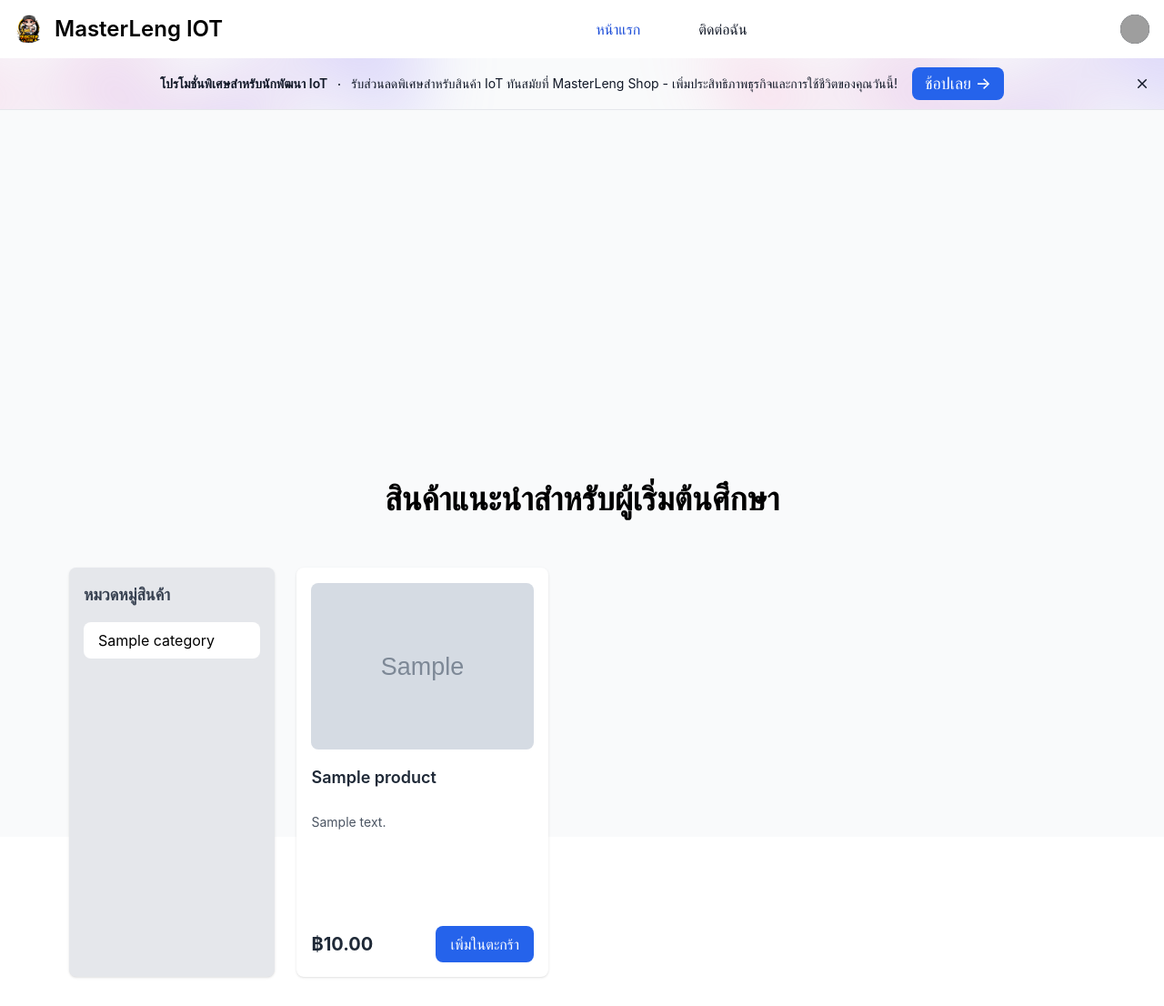
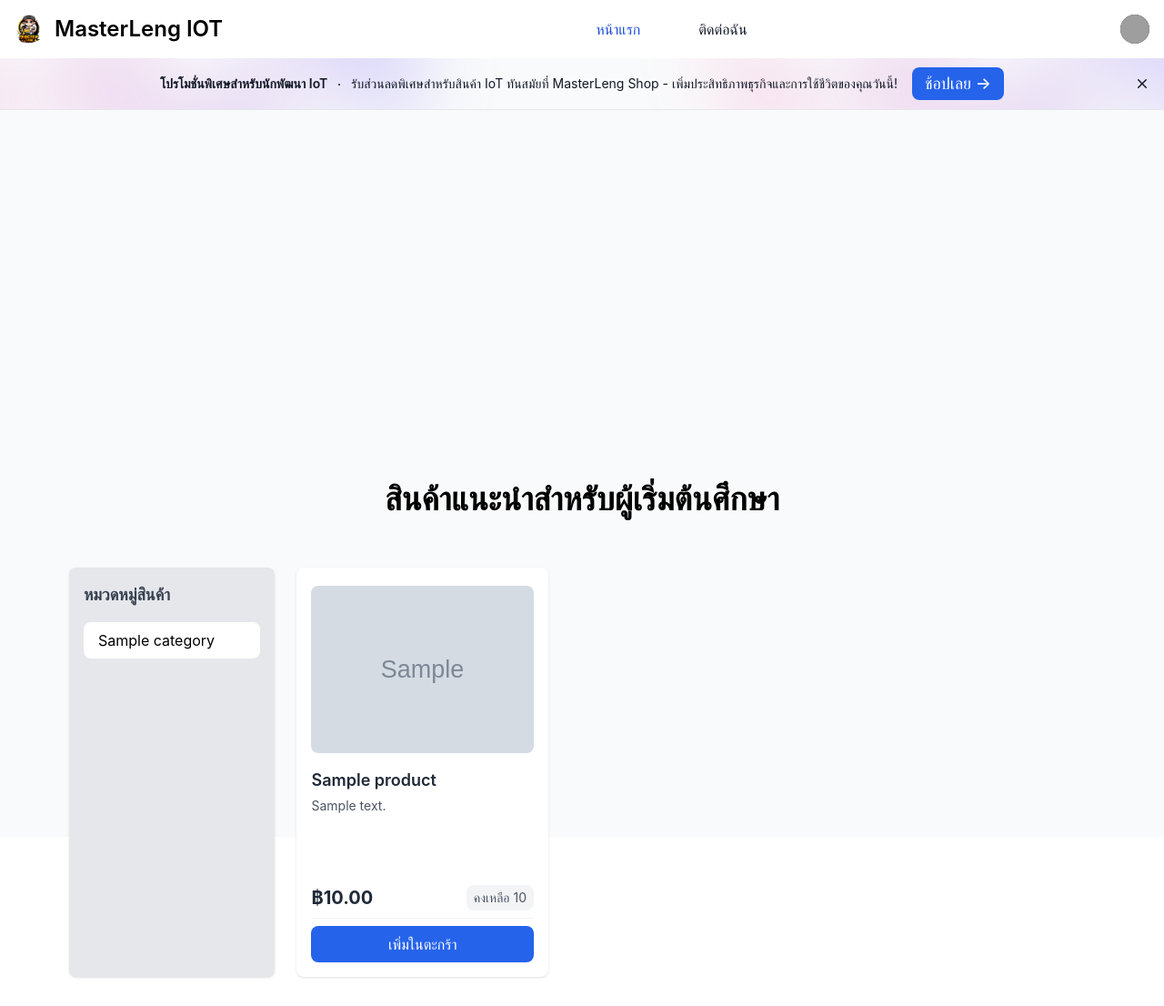
Before and after one commit to Useless007/THESIS_FASTAPI_YOLO, a Python web app: template app/templates/home.html in a window 1280 px wide. Shown: the whole page at 91% size. Run offline with Jinja, Linux system fonts and the light colour scheme; the template is opened without the code that fills it: most values are stand-ins (such as "Sample title", 1, 10 or a date in 2020); grey boxes marked "Sample" are stand-in pictures; some libraries are stand-ins or nearby versions; grey boxes are pictures that could not be loaded.

Commit message:
ทำระบบการตรวจสอบสินค้าก่อนสั่งซื้อหากสินค้ามีกี่ชิ้นในสต๊อกก็จะสั่งสินค้าได้ไม่เกินนั้น

```diff
--- a/app/routers/preparation.py
+++ b/app/routers/preparation.py
@@ -131,7 +131,7 @@ def approve_order(
 
     # เปลี่ยนสถานะออเดอร์เป็น packing
     order.status = "packing"
-    order.assigned_to = current_user.id  # บันทึกว่าใครเป็นคนยืนยันออเดอร์นี้
+    # order.assigned_to = current_user.id  # บันทึกว่าใครเป็นคนยืนยันออเดอร์นี้
 
     db.commit()
     return {"message": f"✅ Order {order_id} approved successfully and stock updated"}
--- a/app/routers/public.py
+++ b/app/routers/public.py
@@ -65,7 +65,8 @@ def get_homepage(
             "price": product.price,
             "description": product.description,
             "image_path": product.image_path,
-            "category": category
+            "category": category,
+            "stock": product.stock  # เพิ่มข้อมูล stock
         }
         products_with_category.append(product_dict)
 
@@ -107,7 +108,8 @@ def get_products_by_category(
             "price": product.price,
             "description": product.description,
             "image_path": product.image_path,
-            "category": product_category
+            "category": product_category,
+            "stock": product.stock  # เพิ่มข้อมูล stock
         }
 
         if category == "all" or product_category == category:
--- a/app/templates/home.html
+++ b/app/templates/home.html
@@ -408,7 +408,7 @@
                         {% for category_key, category_name in categories.items() %}
                         <li>
                             <a href="/category/{{ category_key }}"
-                               class="block w-full text-left px-4 py-2 bg-white rounded-lg hover:bg-gray-100
+                                class="block w-full text-left px-4 py-2 bg-white rounded-lg hover:bg-gray-100
                                      {% if current_category == category_key %}bg-blue-100 border-blue-500 border{% endif %}">
                                 {{ category_name }}
                             </a>
@@ -421,23 +421,50 @@
                 <div class="grid grid-cols-1 sm:grid-cols-2 lg:grid-cols-3 gap-6 w-full" id="product-grid">
                     {% for product in products %}
                     <div class="bg-white rounded-lg shadow p-4 flex flex-col h-[450px]"
-                         data-category="{{ product.category }}"
-                         data-id="{{ product.product_id }}"
-                         data-name="{{ product.name }}"
-                         data-price="{{ product.price }}">
+                        data-category="{{ product.category }}" data-id="{{ product.product_id }}"
+                        data-name="{{ product.name }}" data-price="{{ product.price }}"
+                        data-stock="{{ product.stock }}">
                         <!-- รูปภาพที่มีความสูงคงที่ -->
-                        <div class="h-48 flex items-center justify-center mb-4">
+                        <div class="h-48 flex items-center justify-center mb-3">
                             <img src="{{ product.image_path }}" alt="{{ product.name }}"
-                                 class="rounded-lg max-h-full object-contain w-full">
+                                class="rounded-lg max-h-full object-contain w-full">
                         </div>
-                        <h3 class="text-lg font-semibold text-gray-800 h-14 line-clamp-2">{{ product.name }}</h3>
-                        <p class="text-gray-600 text-sm h-28 overflow-hidden line-clamp-4">{{ product.description }}</p>
-                        <div class="mt-auto pt-4 flex items-center justify-between">
+                        <!-- ชื่อสินค้า -->
+                        <h3 class="text-lg font-semibold text-gray-800 mb-1 line-clamp-2">{{ product.name }}</h3>
+
+                        <!-- คำอธิบายสินค้า - ใช้ tooltip แสดงข้อความเต็มเมื่อ hover -->
+                        <div class="group relative mb-2">
+                            <p
+                                class="text-gray-600 text-sm h-20 overflow-hidden line-clamp-3 group-hover:text-blue-600 transition-colors">
+                                {{ product.description }}
+                            </p>
+                            <div
+                                class="opacity-0 group-hover:opacity-100 absolute bg-white p-2 rounded-md shadow-lg border border-gray-200
+                                      z-10 w-64 text-sm text-gray-700 transition-opacity duration-300 -right-1 bottom-full">
+                                {{ product.description }}
+                            </div>
+                        </div>
+
+                        <!-- ราคาและข้อมูลสต็อก -->
+                        <div class="mt-auto pt-2 flex items-center justify-between">
                             <span class="text-xl font-bold text-gray-800">฿{{ '{:,.2f}'.format(product.price) }}</span>
-                            <button class="bg-blue-600 text-white px-4 py-2 rounded-lg hover:bg-blue-700"
-                                    onclick="addToCart({{ product.product_id }}, '{{ product.name|e }}', {{ product.price }})">
+                            <span class="text-sm bg-gray-100 px-2 py-1 rounded-lg text-gray-600">คงเหลือ {{
+                                product.stock }}</span>
+                        </div>
+
+                        <!-- ปุ่มเพิ่มในตะกร้า -->
+                        <div class="mt-2 pt-2 border-t border-gray-100">
+                            {% if product.stock and product.stock > 0 %}
+                            <button class="w-full bg-blue-600 text-white px-4 py-2 rounded-lg hover:bg-blue-700"
+                                onclick="addToCart({{ product.product_id }}, '{{ product.name|e }}', {{ product.price }}, {{ product.stock }})">
                                 เพิ่มในตะกร้า
                             </button>
+                            {% else %}
+                            <button class="w-full bg-gray-400 text-white px-4 py-2 rounded-lg cursor-not-allowed"
+                                disabled>
+                                สินค้าหมด
+                            </button>
+                            {% endif %}
                         </div>
                     </div>
                     {% endfor %}
@@ -449,7 +476,6 @@
 
         </div>
     </section>
-
 
 
 
@@ -535,7 +561,7 @@
         }
 
         // ฟังก์ชันเพิ่มสินค้าไปยังตะกร้า
-        function addToCart(productId, name, price) {
+        function addToCart(productId, name, price, stockAvailable) {
             // เช็คว่ามีการล็อกอินหรือไม่
             const token = document.cookie.split('; ').find(row => row.startsWith('Authorization='));
             if (!token) {
@@ -556,21 +582,65 @@
                 return;
             }
 
+            // ดึงข้อมูลตะกร้าปัจจุบัน หรือสร้างใหม่ถ้ายังไม่มี
             let cart = JSON.parse(localStorage.getItem('cart')) || { cart: [], cart_total: 0 };
 
             // ตรวจสอบว่าสินค้ามีอยู่ในตะกร้าหรือไม่
             let existingProduct = cart.cart.find(item => item.product_id === productId);
 
+            // ถ้าสินค้ามีอยู่แล้วในตะกร้า
             if (existingProduct) {
-                existingProduct.quantity += 1;
-                existingProduct.total = existingProduct.price * existingProduct.quantity;
+                // ตรวจสอบว่าจำนวนที่จะเพิ่มไม่เกินสต็อกที่มี
+                if (existingProduct.quantity < stockAvailable) {
+                    existingProduct.quantity += 1;
+                    existingProduct.total = existingProduct.price * existingProduct.quantity;
+
+                    // แสดงแจ้งเตือนถ้าใกล้หมดสต็อก
+                    if (existingProduct.quantity === stockAvailable) {
+                        Swal.fire({
+                            title: 'เพิ่มสินค้าสำเร็จ',
+                            text: `คุณได้เพิ่ม ${name} ครบจำนวนสต็อกที่มี (${stockAvailable} ชิ้น) แล้ว`,
+                            icon: 'info',
+                            timer: 2000,
+                            showConfirmButton: false
+                        });
+                    } else {
+                        Swal.fire({
+                            title: 'เพิ่มสินค้าสำเร็จ',
+                            text: `${name} ถูกเพิ่มไปยังตะกร้าของคุณ (${existingProduct.quantity}/${stockAvailable})`,
+                            icon: 'success',
+                            timer: 1500,
+                            showConfirmButton: false
+                        });
+                    }
+                } else {
+                    // แจ้งเตือนกรณีเกินสต็อก
+                    Swal.fire({
+                        title: 'ไม่สามารถเพิ่มสินค้าได้',
+                        text: `คุณได้เพิ่ม ${name} ครบจำนวนที่มีในสต็อกแล้ว (${stockAvailable} ชิ้น)`,
+                        icon: 'error',
+                        timer: 2000,
+                        showConfirmButton: false
+                    });
+                    return;
+                }
             } else {
+                // กรณียังไม่มีสินค้าในตะกร้า
                 cart.cart.push({
                     product_id: productId,
                     name: name,
                     price: price,
                     quantity: 1,
-                    total: price
+                    total: price,
+                    max_stock: stockAvailable // เก็บข้อมูลสต็อกสูงสุดไว้ด้วย
+                });
+
+                Swal.fire({
+                    title: 'เพิ่มสินค้าสำเร็จ',
+                    text: `${name} ถูกเพิ่มไปยังตะกร้าของคุณ (1/${stockAvailable})`,
+                    icon: 'success',
+                    timer: 1500,
+                    showConfirmButton: false
                 });
             }
 
@@ -579,23 +649,10 @@
 
             // บันทึกลง LocalStorage
             localStorage.setItem('cart', JSON.stringify(cart));
-            // console.log('🛒 ตะกร้าสินค้า:', cart);
-            Swal.fire({
-                title: 'เพิ่มสินค้าลงตะกร้าแล้ว!',
-                text: `${name} ถูกเพิ่มไปยังตะกร้าของคุณ`,
-                icon: 'success',
-                timer: 1500,
-                showConfirmButton: false
-            });
         }
-
 
         // เรียกใช้ฟังก์ชัน
         checkLoginStatus();
-
-
-
-
     </script>
 
 
```
Also changed, not shown: init_db.py (+34 -17 lines).
